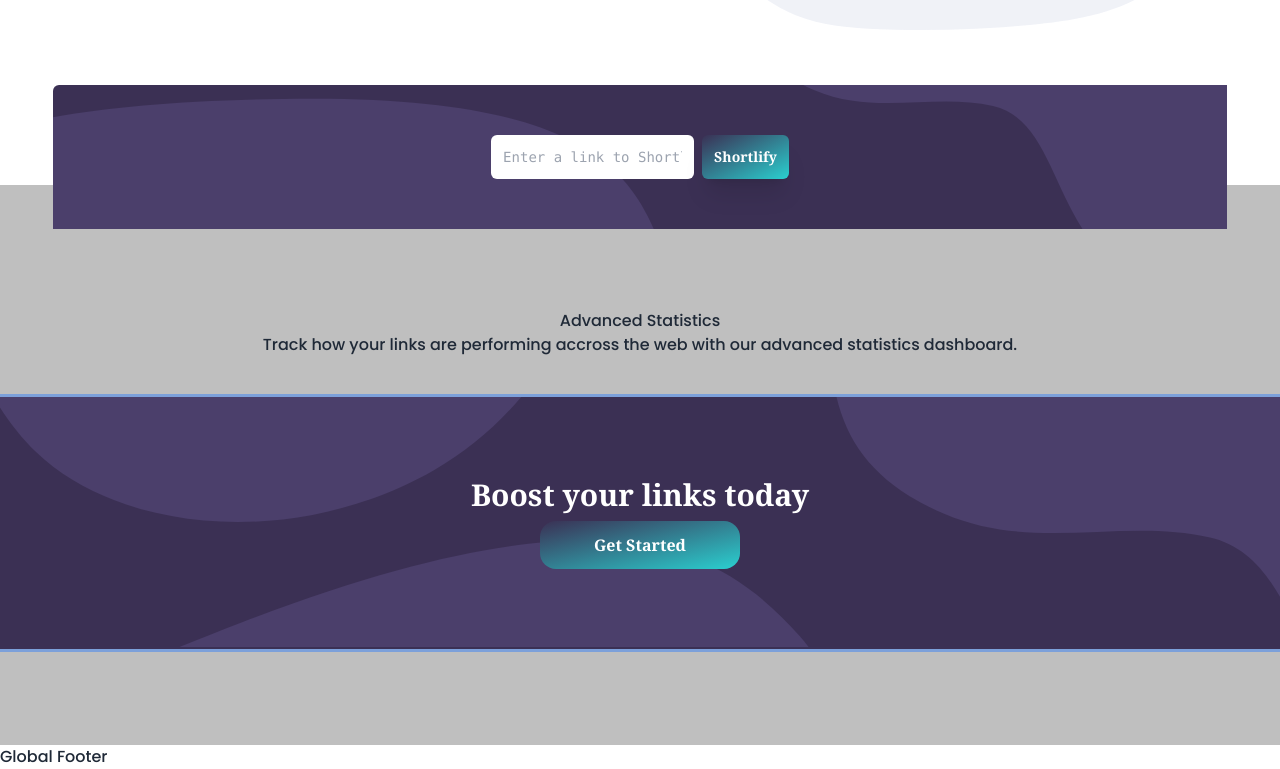
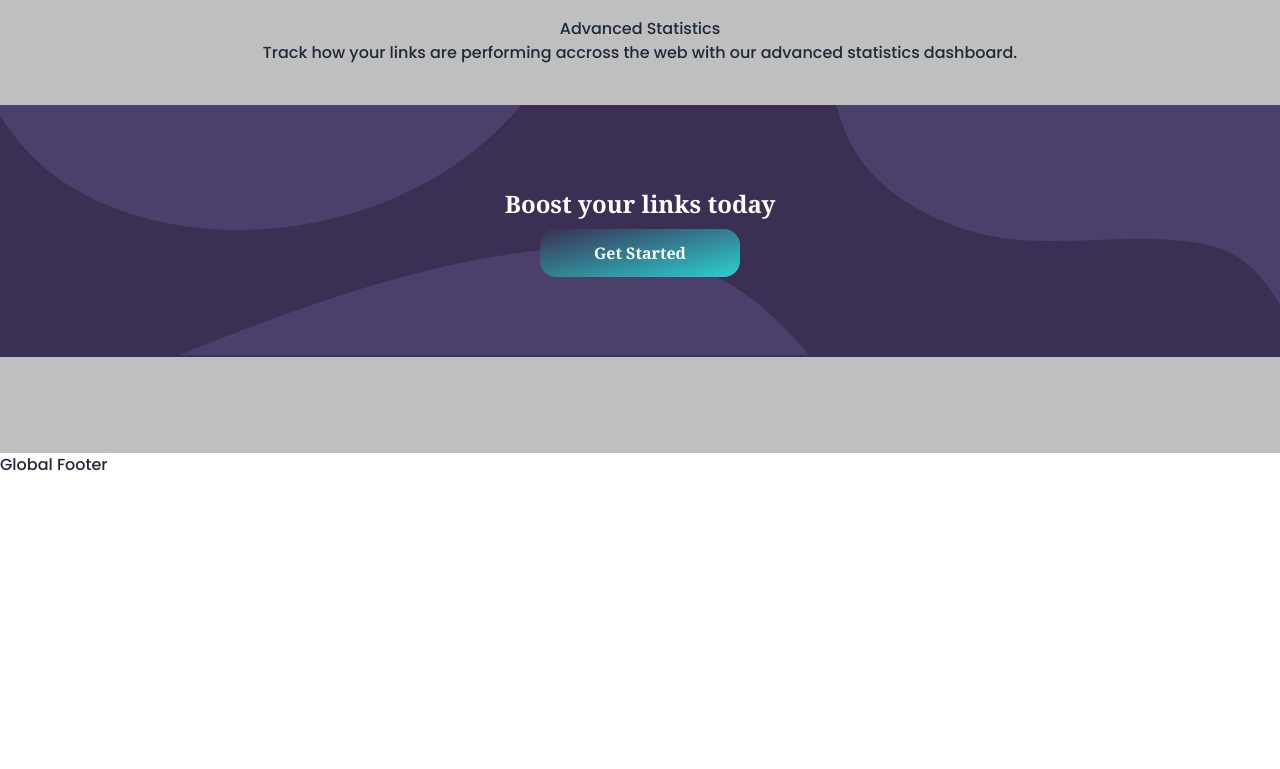
Before and after one commit to Ausranking/shortlify, a React (Vite) app: page / in a window 1280 px wide. Shown: the part 771-1540 px from the top of the page. After the commit the page ends 1248 px from the top, so only its background shows below. Built offline with nearby package versions, Linux system fonts and the light colour scheme; the HTML template or start-up script is replaced by a standard one.

Commit message:
fixed bug in main

```diff
--- a/src/components/BoostSection.jsx
+++ b/src/components/BoostSection.jsx
@@ -1,19 +1,44 @@
-import React from 'react'
 import Button from './Button'
 import { useSpring } from '@react-spring/web'
 import { animated } from '@react-spring/web';
+import { useDispatch, useSelector } from 'react-redux';
+import { clearFocus, setFocus } from '../redux/focus';
 
 // I created a new branch and I'm trying to do some cool stuffs with VCs
 
 const BoostSection = () => {
+  const { isFocused } = useSelector(state => state.focus)
+  //----------------------or-----------------------------
+  // const isFocused = useSelector((state) => state.focus.isFocused)
+
+
+  // Used redux toolkit to store the focused state here
+  const dispatch = useDispatch()
   const springs = useSpring({
-    from: { y: 10 },
-    to: { y: 0 }
+    from: { x: isFocused ? 100 : 0 },
+    x: isFocused ? 10 : 0,
+    transform: isFocused ? 'scale(1)' : 'scale(0.8)',
   })
+
+  const handleFocus = () => {
+    console.log('Focused');
+    dispatch(setFocus());
+  }
+  const handleBlur = () => {
+    console.log('blurred');
+    dispatch(clearFocus());
+  }
   return (
-    <section className='grid place-content-center place-items-center bg-boost-texture bg-no-repeat bg-dark_violet mt-10  ring py-20
+    <section
+      onMouseOverCapture={handleFocus}
+      onBlur={handleBlur}
+      tabIndex='1'
+      className='grid place-content-center place-items-center bg-boost-texture bg-no-repeat bg-dark_violet mt-10  py-20
     '>
-      <animated.h2 style={{... springs}} className='text-white text-center text-lg md:text-lg lg:text-3xl font-bold font-serif pb-2'>Boost your links today</animated.h2>
+      <animated.h2
+        style={{ ...springs }}
+        className='text-white text-center text-lg md:text-lg lg:text-3xl font-bold font-serif pb-2'>Boost your links today</animated.h2>
+
       <Button text='Get Started'></Button>
     </section>
   )
--- a/src/components/Hero.jsx
+++ b/src/components/Hero.jsx
@@ -1,40 +1,24 @@
 import Button from "./Button";
 import { worker } from "../assets/images";
-import { useSpring, animated } from "@react-spring/web";
-import { useDispatch, useSelector } from "react-redux";
-import { setFocus, clearFocus } from "../redux/focus";
+import { useSpring, animated, to } from "@react-spring/web";
 
 const Hero = () => {
-  const { isFocused } = useSelector(state => state.focused)
 
-  console.log(isFocused)
-  //false in the console shows state is active
-
-  /*I can also do
-  const isFocused = useSelector(state=> state.focused.isFocused)*/
-  const dispatch = useDispatch()
-
-  // const springs = useSpring({
-  //   opacity: isFocused ? 1 : 0,
-  //   transform: isFocused ? 'scale(1)' : 'scale(0.8)',
-  // })
-
-
+  // hero text animated
+  const springs = useSpring({
+    from: { x: -100, y: 30 },
+    to: { x: 0, y: 0 }
+  })
 
   return (
-    <section
-      onFocus={() => dispatch ((setFocus))}
-      onBlur={() => dispatch(changeFocus(clearFocus))}
-      tabIndex="0"
-
-      className="flex max-lg:flex-col-reverse lg:grid grid-cols-2 auto-cols-fr pb-24 place-items-center lg:h-[75vh] items-center w-11/12 m-auto ">
+    <section className="flex max-lg:flex-col-reverse lg:grid grid-cols-2 auto-cols-fr pb-24 place-items-center lg:h-[75vh] items-center w-11/12 m-auto ">
       <div className="w-full">
-        <h1
-          // style={{ ...springs }}
+        <animated.h1
+          style={{ ...springs }}
           className=" herotext text-3xl max-sm:text-5xl md:text-8xl lg:text-7xl max-lg:text-center text-darker_violet font-bold"
         >
           More than just shorter links
-        </h1>
+        </animated.h1>
 
         <p className="max-lg:text-center my-3 text-[min(10vw,1.2rem)] lg:w-3/4 text-grayish_violet max-lg:text-3xl">
           Build your brand's recognition and get detailed insights on how your
--- a/src/components/LinkResult.jsx
+++ b/src/components/LinkResult.jsx
@@ -44,10 +44,7 @@
       const response = await fetch("https://api.apilayer.com/short_url/hash", options)
       const res = await response.json()
       setShortenedLink(res.short_url);
-      if (res.message === 'Not a valid url') (
-        // alert('please provide a valid link')
-        setError(true))
-      return
+
     }
     catch (err) {
       console.error(err)
@@ -63,9 +60,7 @@
     if (inputValue.length) {
       fetchData();
     }
-    else {
-      setError(true)
-   }
+
   }, [inputValue.length]);
 
   useEffect(() => {
--- a/src/pages/Home.jsx
+++ b/src/pages/Home.jsx
@@ -6,7 +6,6 @@
 const Home = () => {
   return (
     <div className="">
-      <BoostSection/>
       <Hero />
       <Main />
     </div>
--- a/src/redux/focus.js
+++ b/src/redux/focus.js
@@ -1,8 +1,8 @@
 import { createSlice } from "@reduxjs/toolkit";
 
-const focusSlice = createSlice({
+export const focusSlice = createSlice({
   name: "focus",
-  initialState: {
+  initialState : {
     isFocused: false,
   },
   reducers: {
@@ -10,10 +10,10 @@
       state.isFocused = true;
     },
     clearFocus: (state) => {
-state.isFocused = false
-    }
+      state.isFocused = false;
+    },
   },
 });
 
 export const { setFocus, clearFocus } = focusSlice.actions;
-export default focusSlice.reducer
+export default focusSlice.reducer;
--- a/src/redux/store.js
+++ b/src/redux/store.js
@@ -4,6 +4,6 @@
 
 export default configureStore({
     reducer: {
-      focused : focusReducer
+      focus : focusReducer
   },
 });
```
